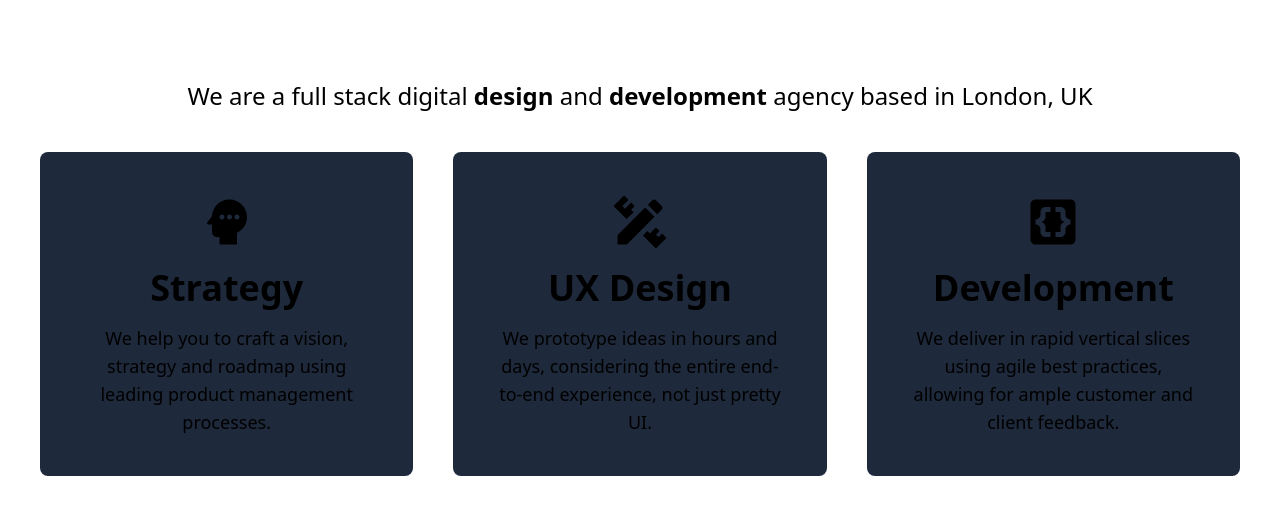
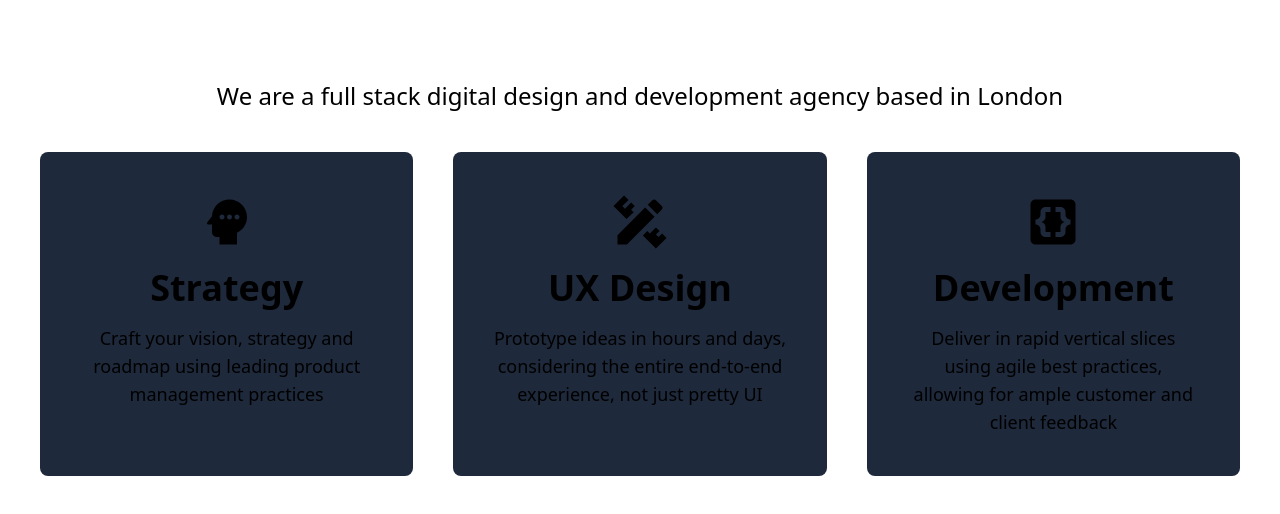
Before and after one commit to samjmerrick/zero-1, a Next.js app: page /about in a window 1280 px wide. Shown: the top 514 px of the page. Built offline with nearby package versions, Linux system fonts and the light colour scheme.

Commit message:
Minor copy changes

```diff
--- a/components/nav.tsx
+++ b/components/nav.tsx
@@ -40,7 +40,7 @@ function Nav() {
                 />
             </button>
 
-            <div className="text-md pt-6 md:pt-0 md:space-x-4 space-y-4 md:space-y-0 hidden md:inline w-full md:w-auto " id='menu'>
+            <div className="text-lg pt-6 md:pt-0 md:space-x-4 space-y-4 pr-2 md:space-y-0 hidden md:inline w-full md:w-auto " id='menu'>
                 <a href="#about" className="block md:inline-block text-center">
                     About
                 </a>
--- a/pages/about.tsx
+++ b/pages/about.tsx
@@ -30,23 +30,23 @@ function About() {
             <Content>
                 <div className="flex flex-col items-center justify-center space-y-10">
 
-                    <p className="text-2xl ">We are a full stack digital <b>design</b> and <b>development</b> agency based in London, UK</p>
+                    <p className="text-2xl ">We are a full stack digital design and development agency based in London</p>
 
                     <div className='flex flex-col space-y-10 lg:space-y-0 lg:flex-row lg:space-x-10 max-w-7xl '>
                         <Service
                             icon={mdiHeadDotsHorizontal}
                             title='Strategy'
-                            description='We help you to craft a vision, strategy and roadmap using leading product management processes.'
+                            description='Craft your vision, strategy and roadmap using leading product management practices'
                         />
                         <Service
                             icon={mdiPencilRuler}
                             title='UX Design'
-                            description="We prototype ideas in hours and days, considering the entire end-to-end experience, not just pretty UI."
+                            description="Prototype ideas in hours and days, considering the entire end-to-end experience, not just pretty UI"
                         />
                         <Service
                             icon={mdiCodeBracesBox}
                             title='Development'
-                            description='We deliver in rapid vertical slices using agile best practices, allowing for ample customer and client feedback.'
+                            description='Deliver in rapid vertical slices using agile best practices, allowing for ample customer and client feedback'
                         />
                     </div>
                 </div>
```
